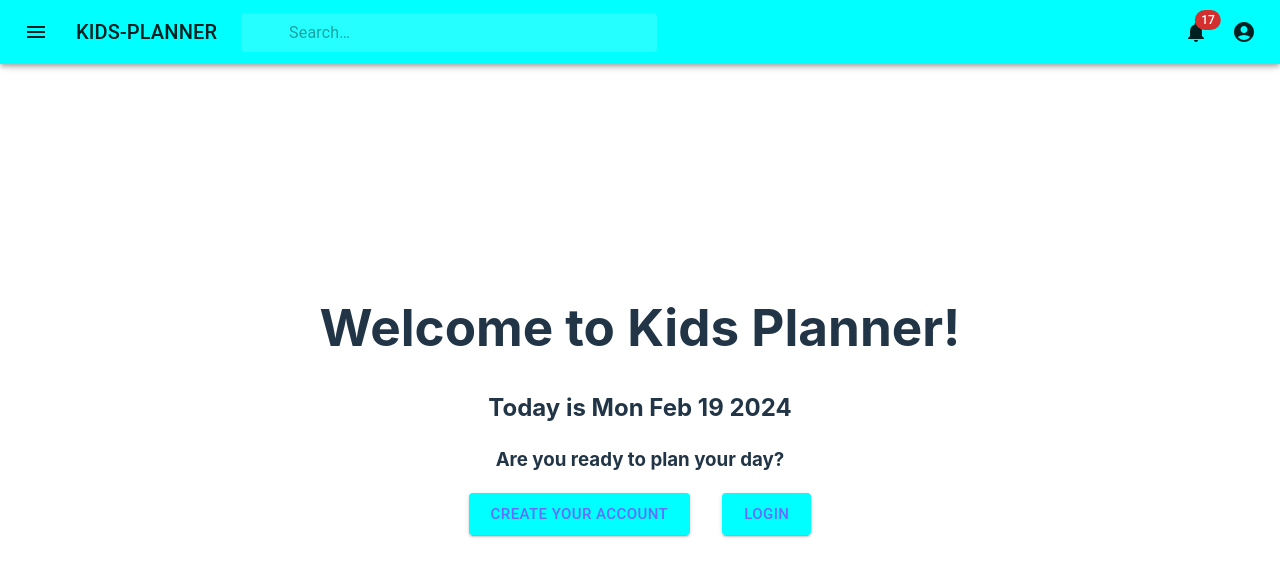
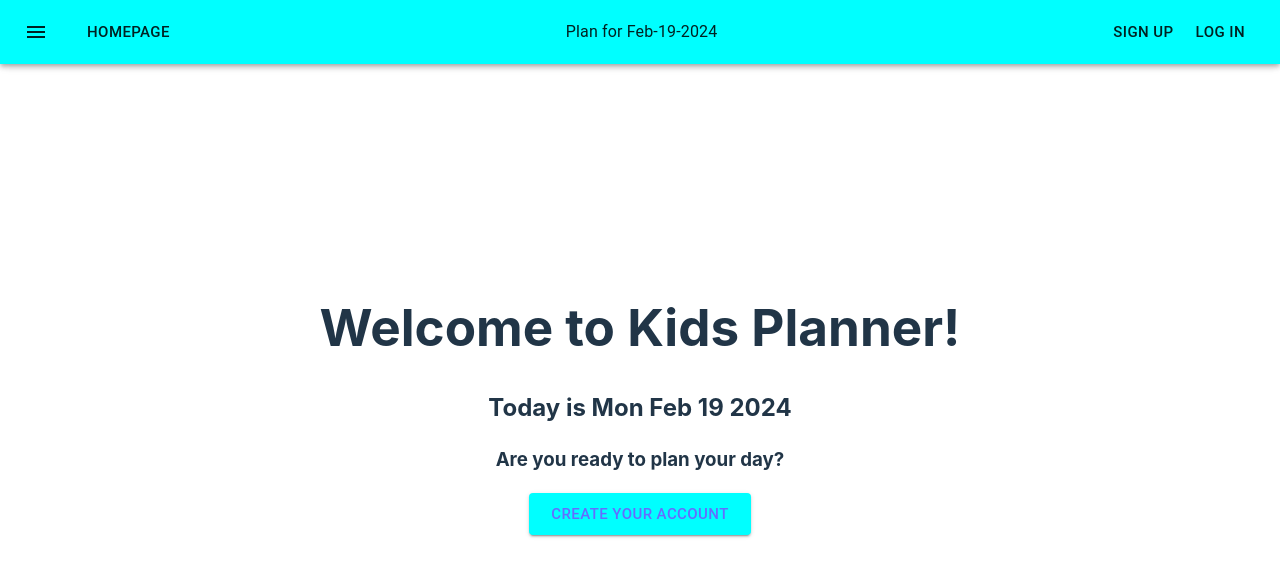
Before and after one commit to DanWang625/KidsPlanner-client, a React (Vite) app: page / in a window 1280 px wide. Shown: the top 576 px of the page. Built offline with nearby package versions, Linux system fonts and the light colour scheme.

Commit message:
update navbar component

```diff
--- a/src/auth/Register.tsx
+++ b/src/auth/Register.tsx
@@ -60,7 +60,7 @@ function Register() {
             <HelperText />
             </FormControl>
             <Stack style={{ display: 'flex', justifyContent: 'center', alignItems: 'center', marginTop: 30}} direction='row' spacing={4}>
-                <Button variant='contained' size='large' onClick={handleRegisterUser}>REGISTER HERE</Button>
+                <Button variant='contained' size='large' onClick={handleRegisterUser}>REGISTER</Button>
                 <Button variant='contained' size='large'>
                     <Link to='/login'>LOG IN</Link>
                 </Button>
--- a/src/components/Navbar.tsx
+++ b/src/components/Navbar.tsx
@@ -1,205 +1,36 @@
 import * as React from 'react';
-import { styled, alpha } from '@mui/material/styles';
 import AppBar from '@mui/material/AppBar';
 import Box from '@mui/material/Box';
 import Toolbar from '@mui/material/Toolbar';
+import Typography from '@mui/material/Typography';
+import Button from '@mui/material/Button';
 import IconButton from '@mui/material/IconButton';
-import Typography from '@mui/material/Typography';
-import InputBase from '@mui/material/InputBase';
-import Badge from '@mui/material/Badge';
-import MenuItem from '@mui/material/MenuItem';
-import Menu from '@mui/material/Menu';
 import MenuIcon from '@mui/icons-material/Menu';
-import AccountCircle from '@mui/icons-material/AccountCircle';
-import NotificationsIcon from '@mui/icons-material/Notifications';
-import MoreIcon from '@mui/icons-material/MoreVert';
+import { useNavigate } from 'react-router-dom';
 
-const Search = styled('div')(({ theme }) => ({
-  position: 'relative',
-  borderRadius: theme.shape.borderRadius,
-  backgroundColor: alpha(theme.palette.common.white, 0.15),
-  '&:hover': {
-    backgroundColor: alpha(theme.palette.common.white, 0.25),
-  },
-  marginRight: theme.spacing(2),
-  marginLeft: 0,
-  width: '100%',
-  [theme.breakpoints.up('sm')]: {
-    marginLeft: theme.spacing(3),
-    width: 'auto',
-  },
-}));
-
-const StyledInputBase = styled(InputBase)(({ theme }) => ({
-  color: 'inherit',
-  '& .MuiInputBase-input': {
-    padding: theme.spacing(1, 1, 1, 0),
-    // vertical padding + font size from searchIcon
-    paddingLeft: `calc(1em + ${theme.spacing(4)})`,
-    transition: theme.transitions.create('width'),
-    width: '100%',
-    [theme.breakpoints.up('md')]: {
-      width: '40ch',
-    },
-  },
-}));
-
-export default function PrimarySearchAppBar() {
-  const [anchorEl, setAnchorEl] = React.useState<null | HTMLElement>(null);
-  const [mobileMoreAnchorEl, setMobileMoreAnchorEl] =
-    React.useState<null | HTMLElement>(null);
-
-  const isMenuOpen = Boolean(anchorEl);
-  const isMobileMenuOpen = Boolean(mobileMoreAnchorEl);
-
-  const handleProfileMenuOpen = (event: React.MouseEvent<HTMLElement>) => {
-    setAnchorEl(event.currentTarget);
-  };
-
-  const handleMobileMenuClose = () => {
-    setMobileMoreAnchorEl(null);
-  };
-
-  const handleMenuClose = () => {
-    setAnchorEl(null);
-    handleMobileMenuClose();
-  };
-
-  const handleMobileMenuOpen = (event: React.MouseEvent<HTMLElement>) => {
-    setMobileMoreAnchorEl(event.currentTarget);
-  };
-
-  const menuId = 'primary-search-account-menu';
-  const renderMenu = (
-    <Menu
-      anchorEl={anchorEl}
-      anchorOrigin={{
-        vertical: 'top',
-        horizontal: 'right',
-      }}
-      id={menuId}
-      keepMounted
-      transformOrigin={{
-        vertical: 'top',
-        horizontal: 'right',
-      }}
-      open={isMenuOpen}
-      onClose={handleMenuClose}
-    >
-      <MenuItem onClick={handleMenuClose}>Profile</MenuItem>
-      <MenuItem onClick={handleMenuClose}>My account</MenuItem>
-    </Menu>
-  );
-
-  const mobileMenuId = 'primary-search-account-menu-mobile';
-  const renderMobileMenu = (
-    <Menu
-      anchorEl={mobileMoreAnchorEl}
-      anchorOrigin={{
-        vertical: 'top',
-        horizontal: 'right',
-      }}
-      id={mobileMenuId}
-      keepMounted
-      transformOrigin={{
-        vertical: 'top',
-        horizontal: 'right',
-      }}
-      open={isMobileMenuOpen}
-      onClose={handleMobileMenuClose}
-    >
-      <MenuItem>
-        <IconButton
-          size="large"
-          aria-label="show 17 new notifications"
-          color="inherit"
-        >
-          <Badge badgeContent={17} color="error">
-            <NotificationsIcon />
-          </Badge>
-        </IconButton>
-        <p>Notifications</p>
-      </MenuItem>
-      <MenuItem onClick={handleProfileMenuOpen}>
-        <IconButton
-          size="large"
-          aria-label="account of current user"
-          aria-controls="primary-search-account-menu"
-          aria-haspopup="true"
-          color="inherit"
-        >
-          <AccountCircle />
-        </IconButton>
-        <p>Profile</p>
-      </MenuItem>
-    </Menu>
-  );
-
+export default function ButtonAppBar() {
+  const navigate = useNavigate()
+  const currentDate = new Date().toDateString().split(" ").slice(1).join("-");
   return (
     <Box sx={{ flexGrow: 1, display: 'flex' }}>
       <AppBar position="fixed">
         <Toolbar>
-          <IconButton
-            size="large"
-            edge="start"
-            color="inherit"
-            aria-label="open drawer"
-            sx={{ mr: 2 }}
-          >
-            <MenuIcon />
-          </IconButton>
-          <Typography
-            variant="h6"
-            noWrap
-            component="div"
-            sx={{ display: { xs: 'none', sm: 'block' } }}
-          >
-            KIDS-PLANNER
-          </Typography>
-          <Search>
-            <StyledInputBase
-              placeholder="Search…"
-              inputProps={{ 'aria-label': 'search' }}
-            />
-          </Search>
-          <Box sx={{ flexGrow: 1 }} />
-          <Box sx={{ display: { xs: 'none', md: 'flex' } }}>
             <IconButton
               size="large"
-              aria-label="show 17 new notifications"
+              edge="start"
               color="inherit"
+              aria-label="menu"
+              sx={{ mr: 2 }}
             >
-              <Badge badgeContent={17} color="error">
-                <NotificationsIcon />
-              </Badge>
+              <MenuIcon/>
             </IconButton>
-            <IconButton
-              size="large"
-              edge="end"
-              aria-label="account of current user"
-              aria-controls={menuId}
-              aria-haspopup="true"
-              onClick={handleProfileMenuOpen}
-              color="inherit"
-            >
-              <AccountCircle />
-            </IconButton>
-          </Box>
-          <Box sx={{ display: { xs: 'flex', md: 'none' } }}>
-            <IconButton
-              size="large"
-              aria-label="show more"
-              aria-controls={mobileMenuId}
-              aria-haspopup="true"
-              onClick={handleMobileMenuOpen}
-              color="inherit"
-            >
-              <MoreIcon />s
-            </IconButton>
-          </Box>
+            <Button color="inherit" size="large" onClick={() =>  navigate('/')}>Homepage</Button>
+            <Typography sx={{ flexGrow: 1, justifyContent: "right" }}>
+              Plan for {currentDate}
+            </Typography>
+            <Button color="inherit" size="large" onClick={() =>  navigate('/register')}>SIGN UP</Button>
+            <Button color="inherit" size="large" onClick={() =>  navigate('/login')}>Log in</Button>
         </Toolbar>
-        {renderMobileMenu}
-        {renderMenu}
       </AppBar>
     </Box>
   );
--- a/src/containers/homepage/Homepage.tsx
+++ b/src/containers/homepage/Homepage.tsx
@@ -21,9 +21,9 @@ function Homepage() {
                     <Button variant='contained' size='large'>
                         <Link to='/register'>CREATE YOUR ACCOUNT</Link>
                     </Button>
-                    <Button variant='contained' size='large'>
+                    {/* <Button variant='contained' size='large'>
                         <Link to='/login'>LOGIN</Link>
-                    </Button>
+                    </Button> */}
                 </Stack>
             </Container>
             {/* <Calendar onChange={onChange} value={value} /> */}
--- a/src/containers/plans/CreatePlan.tsx
+++ b/src/containers/plans/CreatePlan.tsx
@@ -1,19 +1,16 @@
 
-import { FormControl } from "@mui/base/FormControl";
 import { useState } from "react";
 import { Button, FormControlLabel, Radio, RadioGroup, Stack } from '@mui/material';
 import StyledInput from '../../components/StyledInput';
 import HelperText from '../../components/HelperText';
 import Label from "../../components/Label";
 import { useNavigate, useParams } from "react-router-dom";
-import { Task } from "../../types";
 
 function CreatePlan() {
     const { userId } = useParams()
     const navigate = useNavigate()
     const [title, setTitle] = useState("")
     const [description, setDescription] = useState("")
-    const [tasks, setTasks] = useState([])
     const [taskTitle, setTaskTitle] = useState("")
     const [taskDescription, setTaskDescription] = useState("")
     const [taskStatus, setTaskStatus] = useState("Not Started")
```
